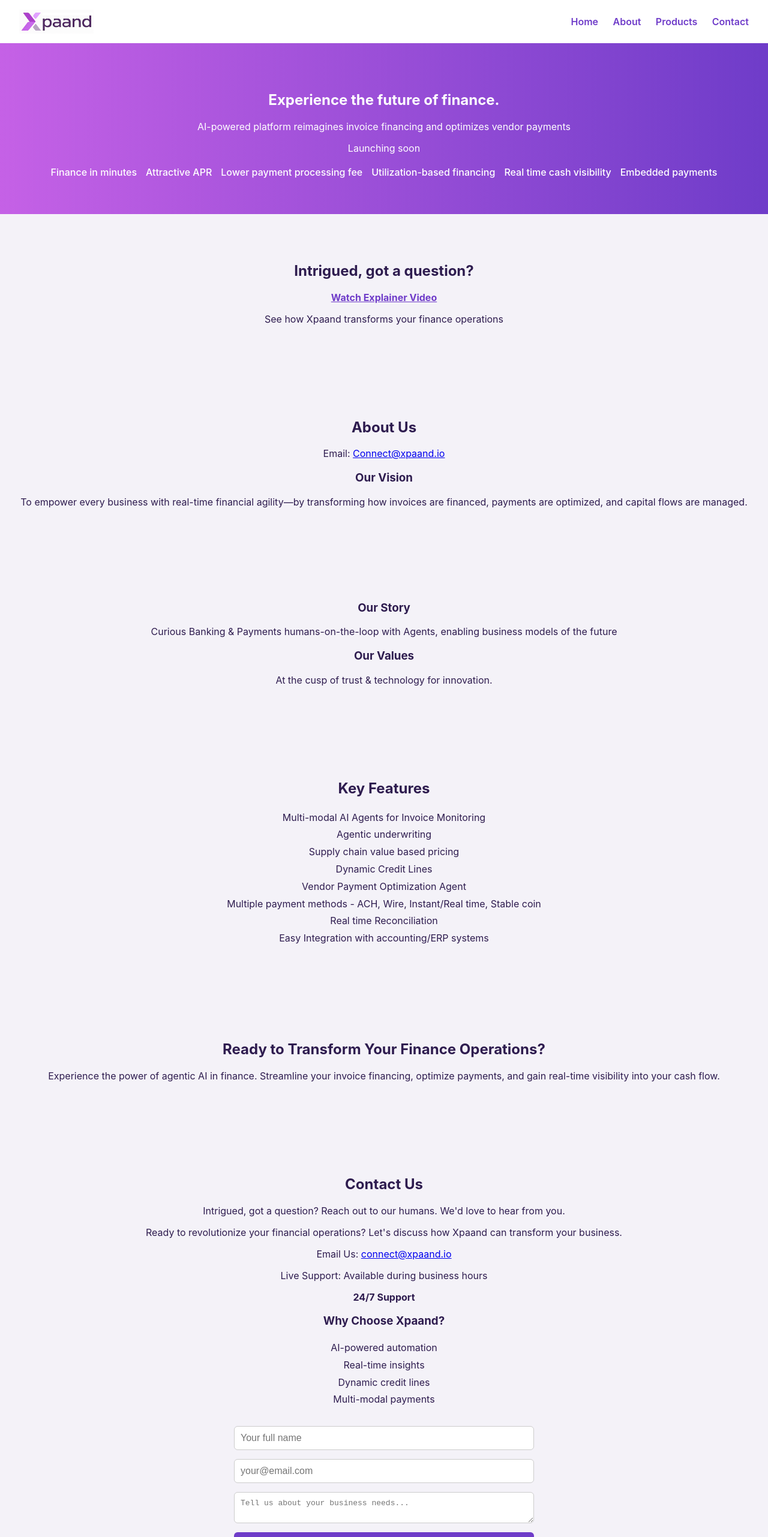
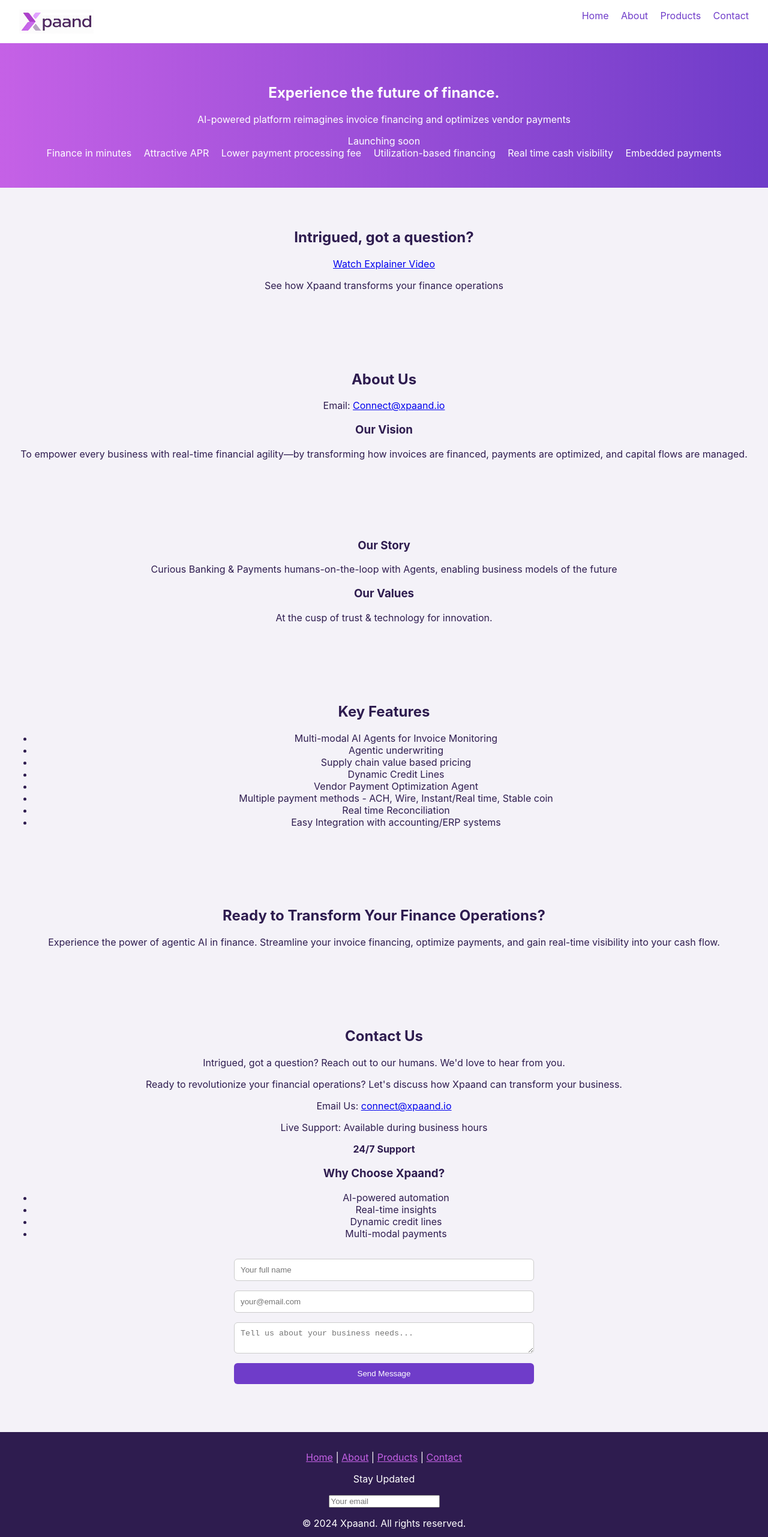
Before and after one commit to mkapila/xpaand-website, a plain HTML site: page index.html in a window 1280 px wide. Shown: the top 2563 px of the page at 60% size. Drawn offline with Linux system fonts and the light colour scheme.

Commit message:
Add files via upload

```diff
--- a/styles.css
+++ b/styles.css
@@ -1,96 +1,62 @@
+
 body {
   font-family: 'Inter', sans-serif;
   margin: 0;
   padding: 0;
+  background-color: #F4F2F8;
   color: #2E1C4F;
-  background-color: #F4F2F8;
 }
-
 .navbar {
-  background: white;
-  padding: 1em 2em;
   display: flex;
   justify-content: space-between;
-  align-items: center;
+  padding: 1rem 2rem;
+  background-color: white;
 }
-
 .logo {
   height: 40px;
 }
-
 nav a {
-  margin-left: 20px;
+  margin-left: 1rem;
   text-decoration: none;
   color: #6F3CC9;
-  font-weight: 600;
 }
-
 section {
-  padding: 60px 20px;
+  padding: 3rem 1rem;
   text-align: center;
 }
-
 .hero {
   background: linear-gradient(to right, #C561E6, #6F3CC9);
   color: white;
 }
-
-.hero .features-bar {
-  margin-top: 20px;
-  display: flex;
-  flex-wrap: wrap;
-  justify-content: center;
-  gap: 15px;
-  font-weight: 500;
+.features-bar span {
+  margin: 0 0.5rem;
+  display: inline-block;
 }
-
-.explainer a {
-  color: #6F3CC9;
-  font-weight: bold;
-  text-decoration: underline;
+footer {
+  background-color: #2E1C4F;
+  color: white;
+  padding: 2rem 1rem;
+  text-align: center;
 }
-
-.features ul, .contact ul {
-  list-style: none;
-  padding: 0;
-  line-height: 1.8;
+footer a {
+  color: #C561E6;
 }
-
 .contact-form {
-  margin-top: 30px;
   max-width: 500px;
-  margin-inline: auto;
+  margin: 2rem auto;
   display: flex;
   flex-direction: column;
-  gap: 15px;
+  gap: 1rem;
 }
-
 .contact-form input, .contact-form textarea {
   padding: 10px;
   border: 1px solid #ccc;
   border-radius: 6px;
-  font-size: 1em;
 }
-
 .contact-form button {
-  background: #6F3CC9;
+  padding: 10px;
+  background-color: #6F3CC9;
   color: white;
   border: none;
-  padding: 12px;
-  font-size: 1em;
   border-radius: 6px;
-  cursor: pointer;
 }
-
-footer {
-  background: #2E1C4F;
-  color: white;
-  text-align: center;
-  padding: 30px 20px;
-}
-
-footer a {
-  color: #C561E6;
-  text-decoration: none;
-  margin: 0 5px;
-}
```
Also changed, not shown: index.html (+0 -11 lines).
